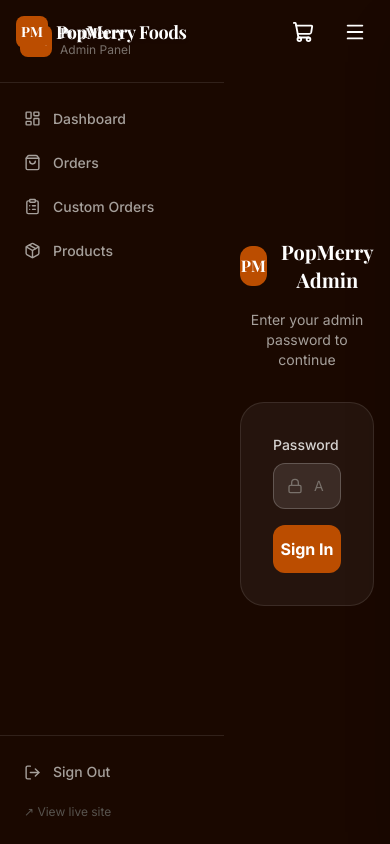
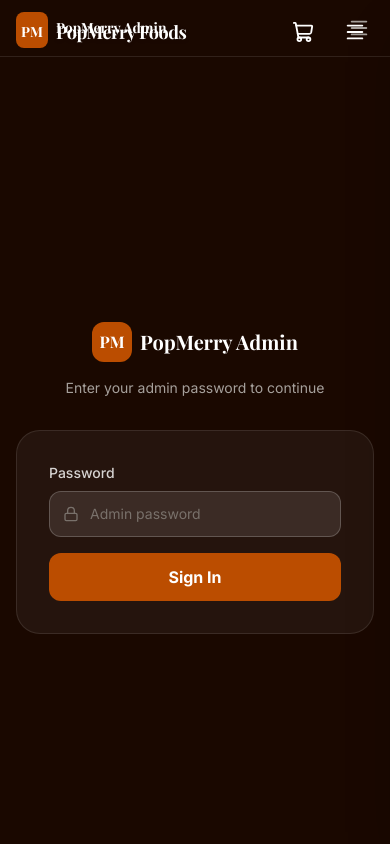
Before and after one commit to Cris19901/popmerry-foods, a Next.js app: page /admin/login in a window 390 px wide. Shown: the top 844 px of the page. Built offline with nearby package versions, Linux system fonts and the light colour scheme; a web font is replaced by a local one.

Commit message:
Fix admin auth on /admin root, make admin panel mobile responsive

```diff
--- a/src/app/admin/AdminSidebar.tsx
+++ b/src/app/admin/AdminSidebar.tsx
@@ -1,8 +1,9 @@
 'use client';
 
+import { useState } from 'react';
 import Link from 'next/link';
 import { usePathname, useRouter } from 'next/navigation';
-import { LayoutDashboard, ShoppingBag, ClipboardList, Package, LogOut } from 'lucide-react';
+import { LayoutDashboard, ShoppingBag, ClipboardList, Package, LogOut, Menu, X } from 'lucide-react';
 
 const NAV = [
   { href: '/admin', label: 'Dashboard', icon: LayoutDashboard, exact: true },
@@ -11,19 +12,43 @@
   { href: '/admin/products', label: 'Products', icon: Package, exact: false },
 ];
 
+function NavLinks({ pathname, onNav }: { pathname: string; onNav?: () => void }) {
+  return (
+    <>
+      {NAV.map(({ href, label, icon: Icon, exact }) => {
+        const active = exact ? pathname === href : pathname.startsWith(href);
+        return (
+          <Link
+            key={href}
+            href={href}
+            onClick={onNav}
+            className={`flex items-center gap-3 px-3 py-2.5 rounded-xl text-sm font-medium transition-colors ${
+              active ? 'bg-amber-700 text-white' : 'text-stone-400 hover:text-white hover:bg-white/10'
+            }`}
+          >
+            <Icon size={17} />
+            {label}
+          </Link>
+        );
+      })}
+    </>
+  );
+}
+
 export default function AdminSidebar() {
   const pathname = usePathname();
   const router = useRouter();
+  const [open, setOpen] = useState(false);
 
   const handleLogout = async () => {
     await fetch('/api/admin/auth', { method: 'DELETE' });
     router.push('/admin/login');
   };
 
-  return (
-    <aside className="w-56 bg-[#1A0800] flex flex-col min-h-screen sticky top-0">
+  const sidebarContent = (
+    <div className="flex flex-col h-full">
       {/* Brand */}
-      <div className="px-5 py-6 border-b border-white/10">
+      <div className="px-5 py-6 border-b border-white/10 flex items-center justify-between">
         <div className="flex items-center gap-2">
           <span className="w-8 h-8 bg-amber-700 text-white rounded-lg flex items-center justify-center font-display font-bold text-sm">PM</span>
           <div>
@@ -31,27 +56,14 @@
             <p className="text-stone-500 text-xs">Admin Panel</p>
           </div>
         </div>
+        <button onClick={() => setOpen(false)} className="lg:hidden text-stone-500 hover:text-white">
+          <X size={18} />
+        </button>
       </div>
 
       {/* Nav */}
       <nav className="flex-1 px-3 py-4 space-y-1">
-        {NAV.map(({ href, label, icon: Icon, exact }) => {
-          const active = exact ? pathname === href : pathname.startsWith(href);
-          return (
-            <Link
-              key={href}
-              href={href}
-              className={`flex items-center gap-3 px-3 py-2.5 rounded-xl text-sm font-medium transition-colors ${
-                active
-                  ? 'bg-amber-700 text-white'
-                  : 'text-stone-400 hover:text-white hover:bg-white/10'
-              }`}
-            >
-              <Icon size={17} />
-              {label}
-            </Link>
-          );
-        })}
+        <NavLinks pathname={pathname} onNav={() => setOpen(false)} />
       </nav>
 
       {/* Logout */}
@@ -71,6 +83,36 @@
           ↗ View live site
         </Link>
       </div>
-    </aside>
+    </div>
+  );
+
+  return (
+    <>
+      {/* Desktop sidebar */}
+      <aside className="hidden lg:flex w-56 bg-[#1A0800] flex-col min-h-screen sticky top-0">
+        {sidebarContent}
+      </aside>
+
+      {/* Mobile top bar */}
+      <div className="lg:hidden fixed top-0 left-0 right-0 z-40 bg-[#1A0800] border-b border-white/10 flex items-center justify-between px-4 py-3">
+        <div className="flex items-center gap-2">
+          <span className="w-8 h-8 bg-amber-700 text-white rounded-lg flex items-center justify-center font-display font-bold text-sm">PM</span>
+          <p className="font-display text-sm font-bold text-white">PopMerry Admin</p>
+        </div>
+        <button onClick={() => setOpen(true)} className="text-stone-400 hover:text-white p-1">
+          <Menu size={22} />
+        </button>
+      </div>
+
+      {/* Mobile drawer overlay */}
+      {open && (
+        <div className="lg:hidden fixed inset-0 z-50 flex">
+          <div className="fixed inset-0 bg-black/60" onClick={() => setOpen(false)} />
+          <aside className="relative w-64 bg-[#1A0800] flex flex-col h-full">
+            {sidebarContent}
+          </aside>
+        </div>
+      )}
+    </>
   );
 }
--- a/src/app/admin/custom-orders/page.tsx
+++ b/src/app/admin/custom-orders/page.tsx
@@ -14,7 +14,7 @@
   const orders = await getCustomOrders();
 
   return (
-    <div className="p-8">
+    <div className="p-4 sm:p-8">
       <div className="mb-8">
         <h1 className="font-display text-2xl font-bold text-stone-900">Custom Orders</h1>
         <p className="text-stone-500 text-sm mt-1">{orders.length} custom order requests</p>
--- a/src/app/admin/layout.tsx
+++ b/src/app/admin/layout.tsx
@@ -2,9 +2,9 @@
 
 export default function AdminLayout({ children }: { children: React.ReactNode }) {
   return (
-    <div className="min-h-screen bg-stone-100 flex">
+    <div className="min-h-screen bg-stone-100 lg:flex">
       <AdminSidebar />
-      <main className="flex-1 overflow-auto">
+      <main className="flex-1 overflow-auto pt-14 lg:pt-0">
         {children}
       </main>
     </div>
--- a/src/app/admin/orders/page.tsx
+++ b/src/app/admin/orders/page.tsx
@@ -22,7 +22,7 @@
   const orders = await getOrders();
 
   return (
-    <div className="p-8">
+    <div className="p-4 sm:p-8">
       <div className="mb-8">
         <h1 className="font-display text-2xl font-bold text-stone-900">Orders</h1>
         <p className="text-stone-500 text-sm mt-1">{orders.length} total orders</p>
--- a/src/app/admin/page.tsx
+++ b/src/app/admin/page.tsx
@@ -60,7 +60,7 @@
   const { orders, customOrders, totalRevenue, pendingCount, preparingCount, totalOrders, dailyRevenue, topProducts } = await getStats();
 
   return (
-    <div className="p-8">
+    <div className="p-4 sm:p-8">
       <div className="mb-8">
         <h1 className="font-display text-2xl font-bold text-stone-900">Dashboard</h1>
         <p className="text-stone-500 text-sm mt-1">Welcome back. Here's what's happening.</p>
--- a/src/app/admin/products/page.tsx
+++ b/src/app/admin/products/page.tsx
@@ -5,7 +5,7 @@
   const [products, dbReady] = await Promise.all([getProducts(), isProductsTableReady()]);
 
   return (
-    <div className="p-8">
+    <div className="p-4 sm:p-8">
       <ProductsAdminClient products={products} dbReady={dbReady} />
     </div>
   );
--- a/src/middleware.ts
+++ b/src/middleware.ts
@@ -24,5 +24,5 @@
 }
 
 export const config = {
-  matcher: ['/admin/:path*'],
+  matcher: ['/admin', '/admin/:path*'],
 };
```
